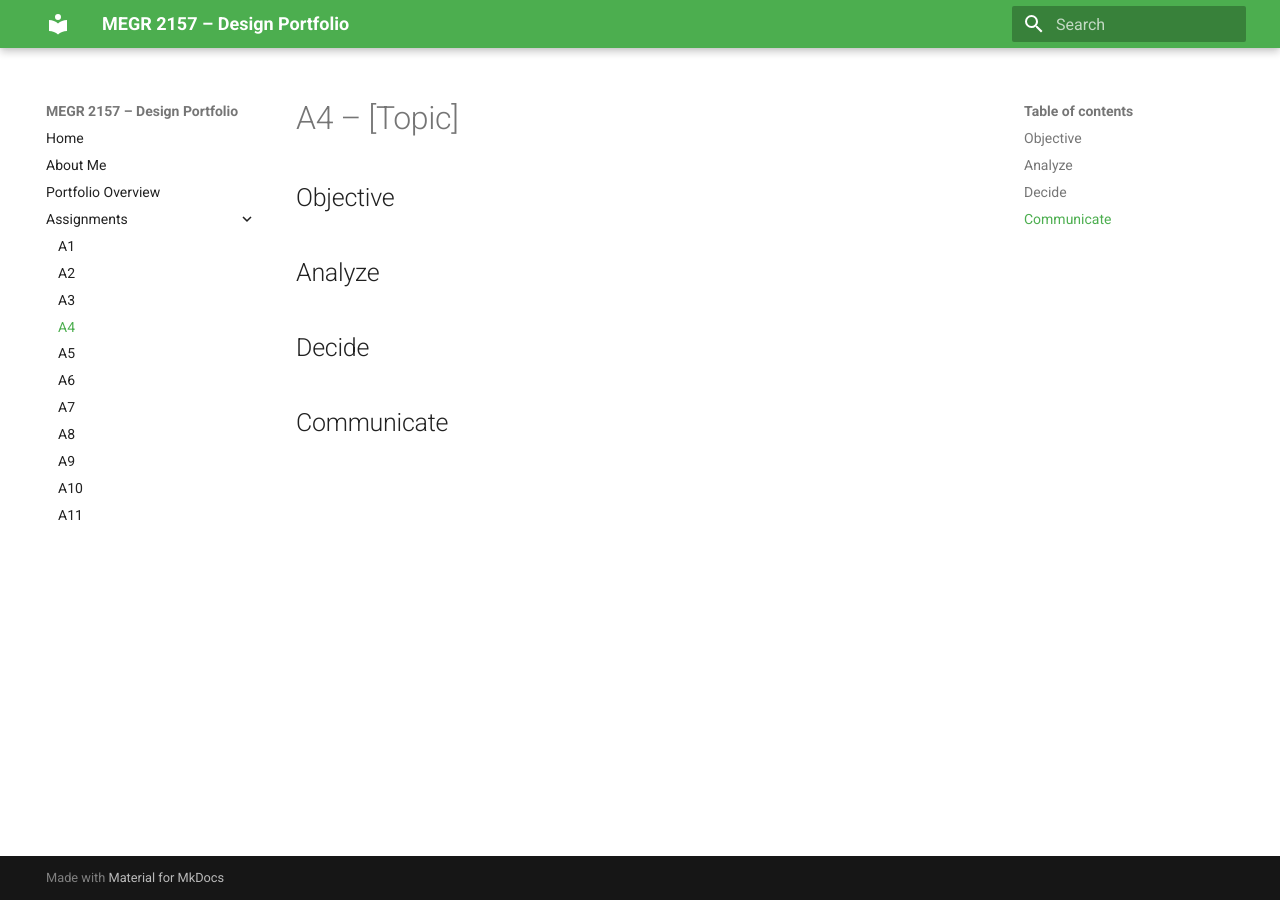
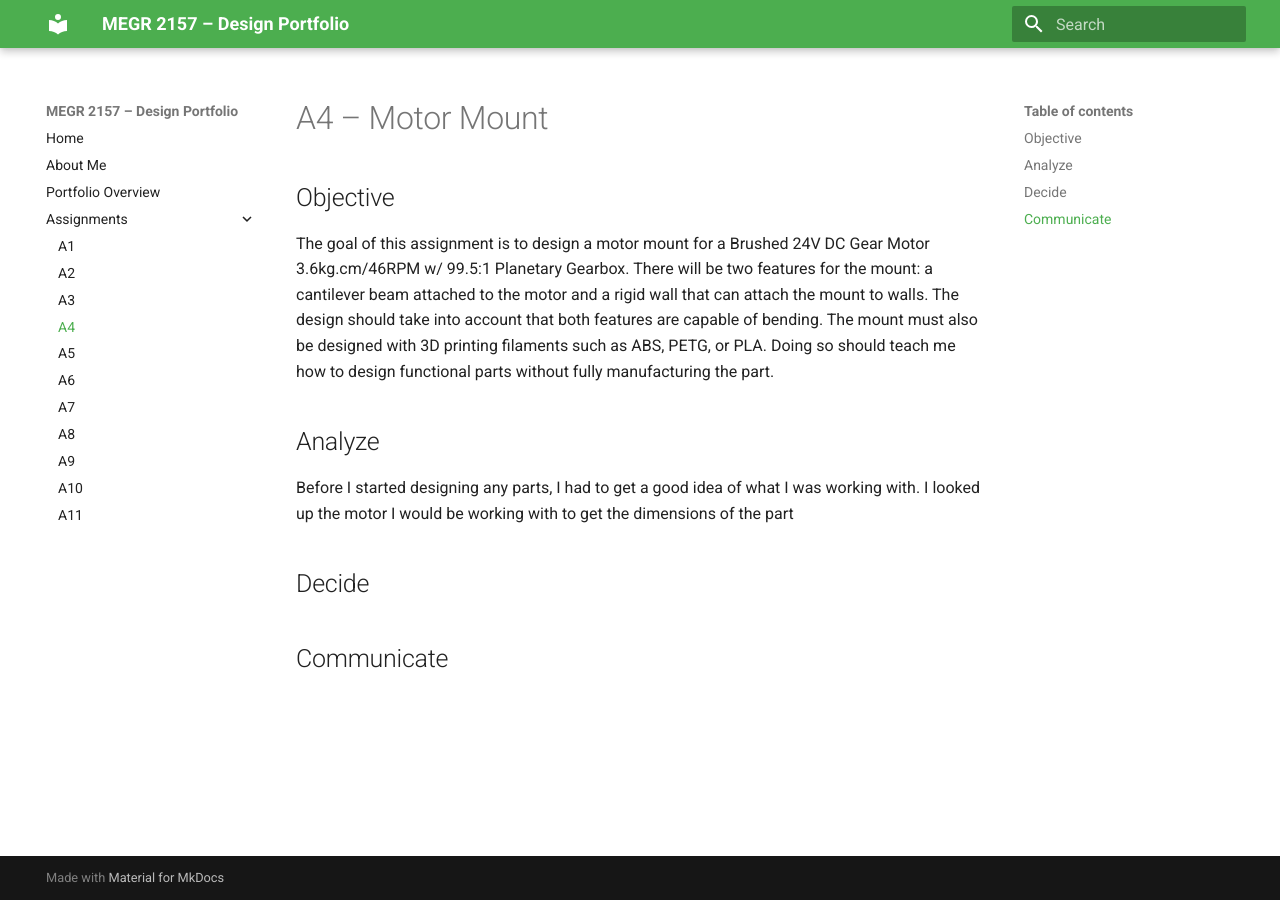
Before and after one commit to AndyChwalik/megr2157-portfolio, an MkDocs documentation site: the page built from docs/assignments/A04/index.md, in a window 1280 px wide. Built offline with MkDocs 1.6.1 and Material for MkDocs 9.7.7, drawn with Linux system fonts in a browser that asks for light colours.

Commit message:
Update index.md

```diff
--- a/docs/assignments/A04/index.md
+++ b/docs/assignments/A04/index.md
@@ -1,10 +1,12 @@
-# A4 – [Topic]
+# A4 – Motor Mount
 
 ## Objective
 
+The goal of this assignment is to design a motor mount for a Brushed 24V DC Gear Motor 3.6kg.cm/46RPM w/ 99.5:1 Planetary Gearbox. There will be two features for the mount: a cantilever beam attached to the motor and a rigid wall that can attach the mount to walls. The design should take into account that both features are capable of bending. The mount must also be designed with 3D printing filaments such as ABS, PETG, or PLA. Doing so should teach me how to design functional parts without fully manufacturing the part.
 
 ## Analyze
 
+Before I started designing any parts, I had to get a good idea of what I was working with. I looked up the motor I would be working with to get the dimensions of the part
 
 ## Decide
 
```
